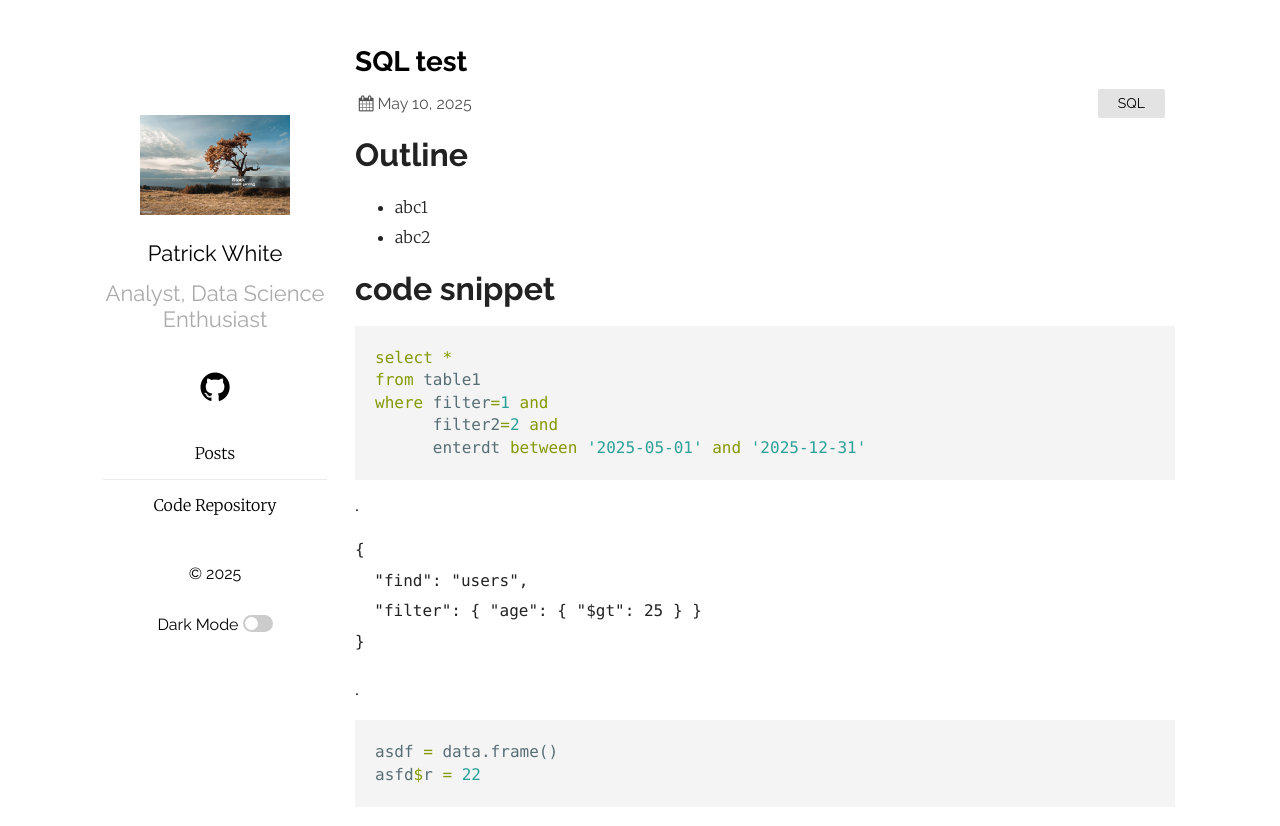
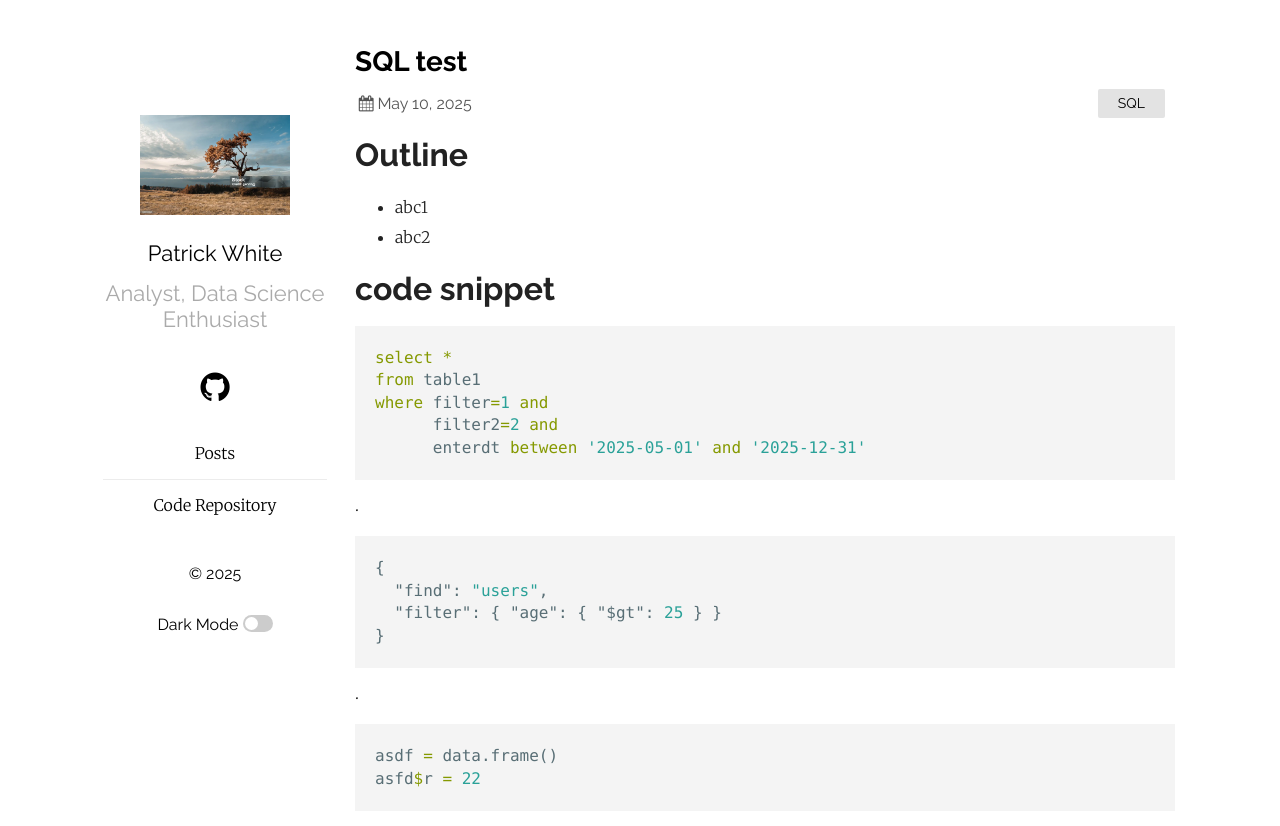
Before and after one commit to pw398/pw398.github.io, a Jekyll site: the page built from _posts/2025-05-10-sql-test.md, in a window 1280 px wide. Shown: the top 826 px of the page. Built offline with Jekyll 4.4.1, drawn with Linux system fonts in a browser that asks for light colours.

Commit message:
Add files via upload

````diff
--- a/_config.yml
+++ b/_config.yml
@@ -7,7 +7,6 @@ show_excerpts: true # set to true to show excerpts on the homepage
 
 # Minima date format
 # refer to http://shopify.github.io/liquid/filters/date/ if you want to customize this
-highlighter: Pygments
 
 sass:
   sass_dir: _sass
--- a/_posts/2025-05-10-sql-test.md
+++ b/_posts/2025-05-10-sql-test.md
@@ -22,7 +22,7 @@ where filter=1 and
 ```
 .
 
-```mql
+```json
 {
   "find": "users",
   "filter": { "age": { "$gt": 25 } }
````
